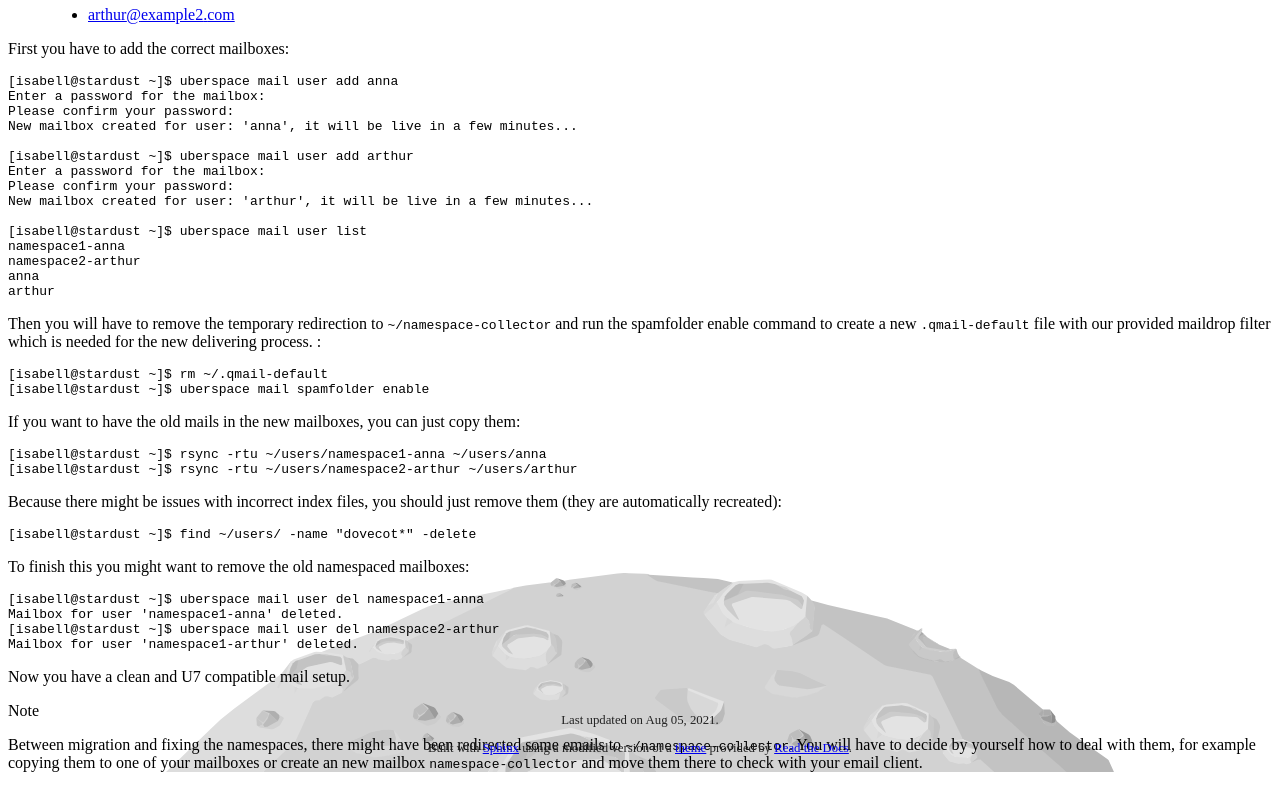
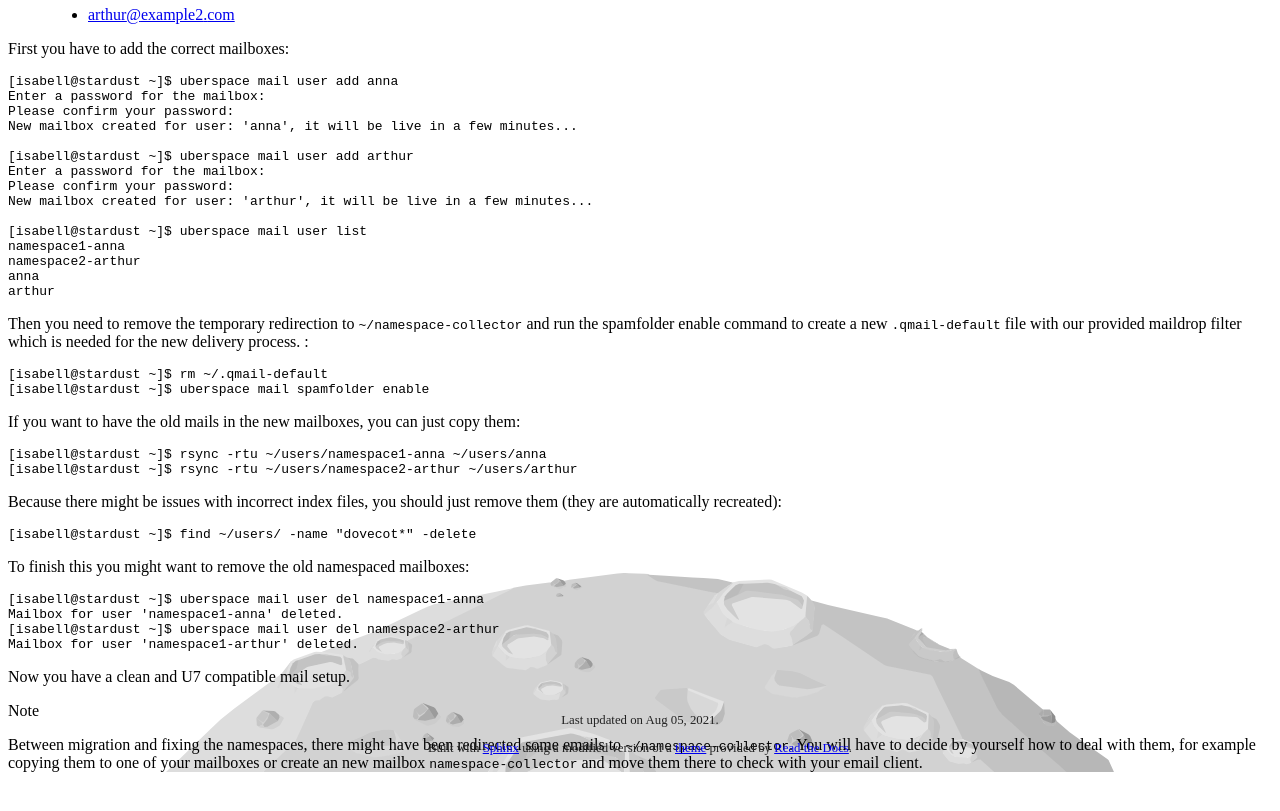
Before and after one commit to Uberspace/manual, a Sphinx documentation site: the page built from source/u6-namespaces.rst, in a window 1280 px wide and 900 px high, scrolled down 2711 px. Shown: the top 811 px of the window. Built offline with Sphinx 7.4.7 and the Read the Docs theme 2.0.0, drawn with Linux system fonts in a browser that asks for light colours.

Commit message:
Update u6-namespaces.rst

```diff
--- a/source/u6-namespaces.rst
+++ b/source/u6-namespaces.rst
@@ -69,7 +69,7 @@ First you have to add the correct mailboxes:
   anna
   arthur
 
-Then you will have to remove the temporary redirection to ``~/namespace-collector`` and run the spamfolder enable command to create a new ``.qmail-default`` file with our provided maildrop filter which is needed for the new delivering process.
+Then you need to remove the temporary redirection to ``~/namespace-collector`` and run the spamfolder enable command to create a new ``.qmail-default`` file with our provided maildrop filter which is needed for the new delivery process.
 :
 
 .. code-block:: bash
```
